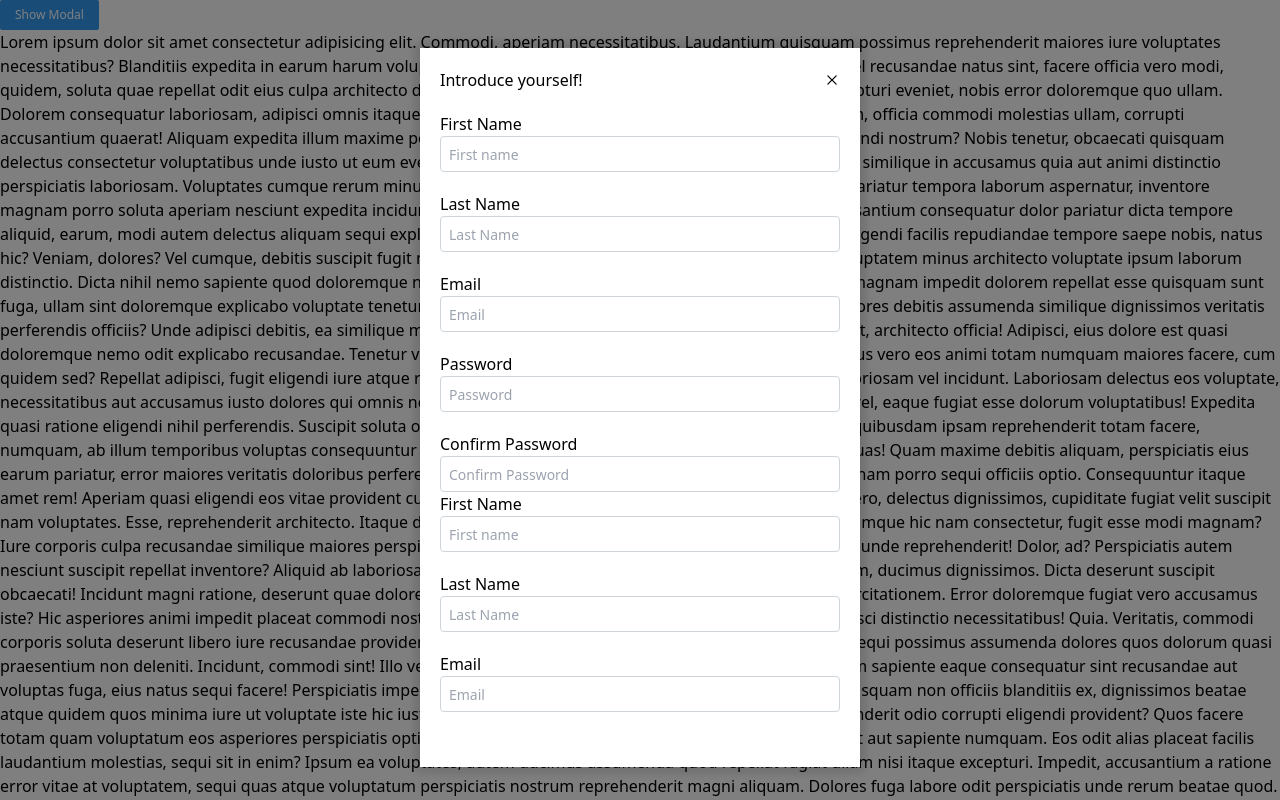
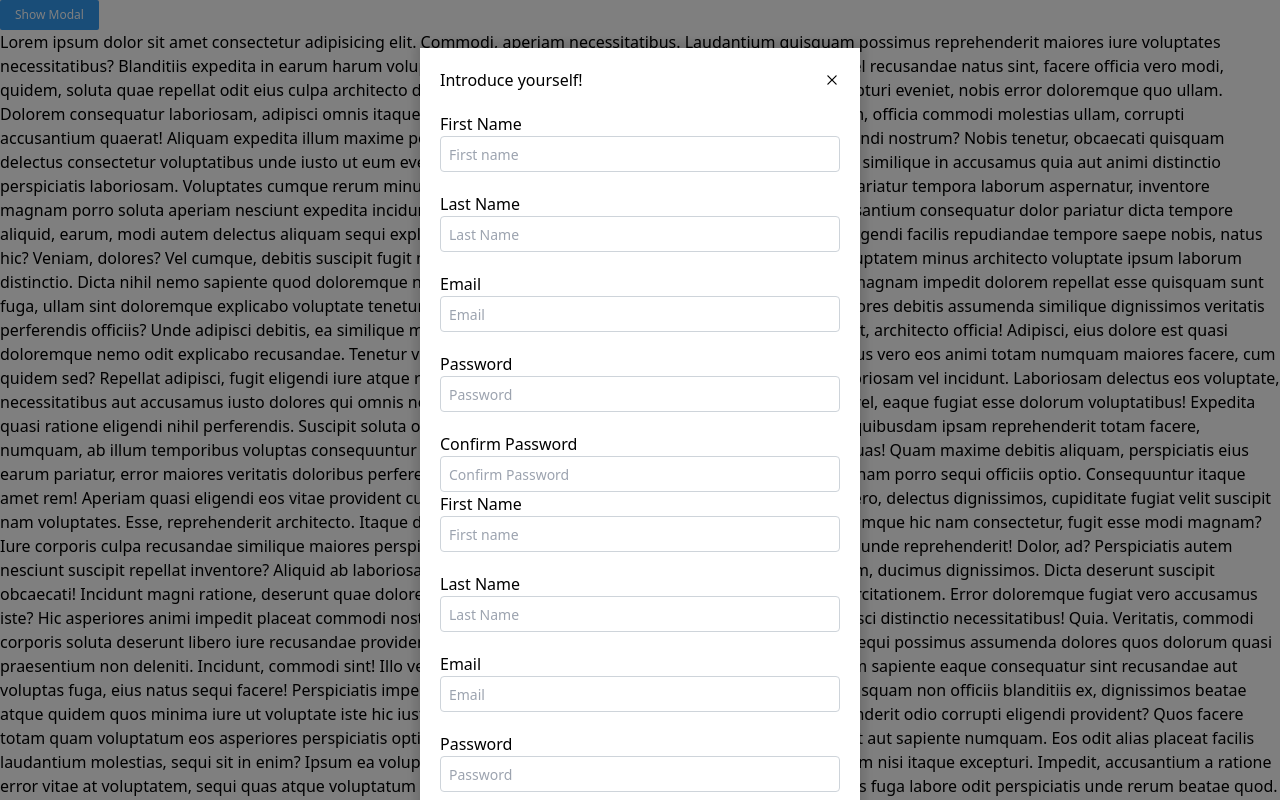
Before and after one commit to hay-bams/ui, a React (Create React App) app: page / in a window 1280 px wide. Both pictures are taken after a click on the button "Show Modal". Shown: the top 800 px of the page. Built offline with nearby package versions, Linux system fonts and the light colour scheme.

Commit message:
overflow

```diff
--- a/src/components/Modal/Modal.tsx
+++ b/src/components/Modal/Modal.tsx
@@ -7,6 +7,7 @@ import {
   ModalTitleContainerStyledProps,
   ModalInnerWrapperProps,
   ModalBodyProps,
+  ModalOverflowProps,
 } from './Modal.types';
 import {modalSizes} from './Modal.styles';
 
@@ -25,6 +26,7 @@ interface Props {
   overlayColor?: string;
   overlayOpacity?: number;
   overlayBlur?: number;
+  overflow?: ModalOverflowProps
 }
 
 const ModalWrapper = styled.div`
@@ -88,9 +90,11 @@ export const Modal = ({
   title,
   withCloseButton = true,
   centered = false,
+  overflow='outside',
   overlayBlur,
   overlayColor,
   overlayOpacity,
+
 }: Props) => {
   useEffect(() => {
     if (open) {
@@ -111,7 +115,7 @@ export const Modal = ({
             overlayOpacity={overlayOpacity}
           />
           <ModalWrapper>
-            <ModalInnerWrapper centered={centered} overflow="inside">
+            <ModalInnerWrapper centered={centered} overflow={overflow}>
               <ModalContainer size={size}>
                 <ModalTitleContainer title={title}>
                   {title ? <ModalTitle>{title}</ModalTitle> : null}
@@ -122,7 +126,7 @@ export const Modal = ({
                   ) : null}
                 </ModalTitleContainer>
 
-                <ModalBody overflow="inside">{children || null}</ModalBody>
+                <ModalBody overflow={overflow}>{children || null}</ModalBody>
               </ModalContainer>
             </ModalInnerWrapper>
           </ModalWrapper>
```
